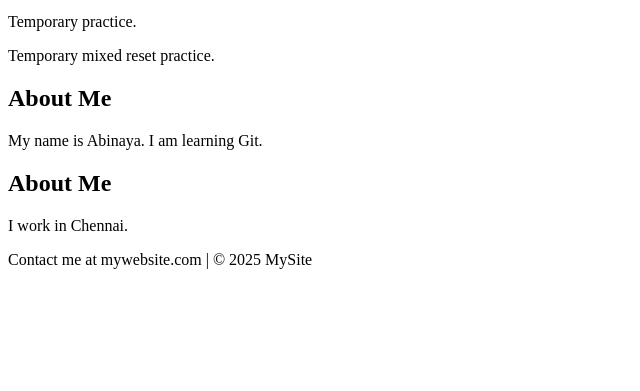
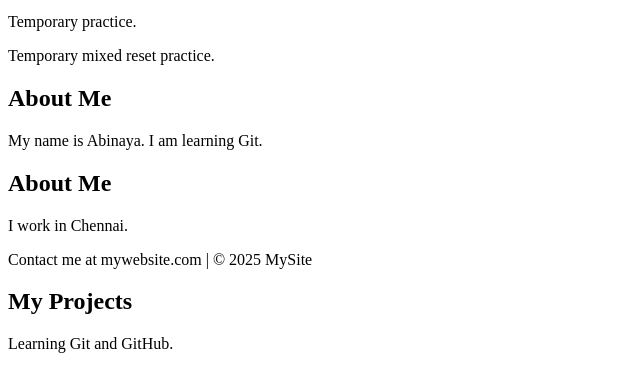
Before and after one commit to abinaya-murugesan28/Git-Assignment-Module-02, a plain HTML site: page index.html in a window 1280 px wide. Shown: the part 101-492 px from the top of the page, without its empty margins (0-640 px from the left). Drawn offline with Linux system fonts and the light colour scheme.

Commit message:
Add projects section

```diff
--- a/index.html
+++ b/index.html
@@ -19,6 +19,10 @@
     <p>I work in Chennai.</p>
 <footer>Contact me at mywebsite.com | © 2025 MySite</footer>
 </section>
+<section>
+    <h2>My Projects</h2>
+    <p>Learning Git and GitHub.</p>
+</section>
 
 </body>
 </html>
```
